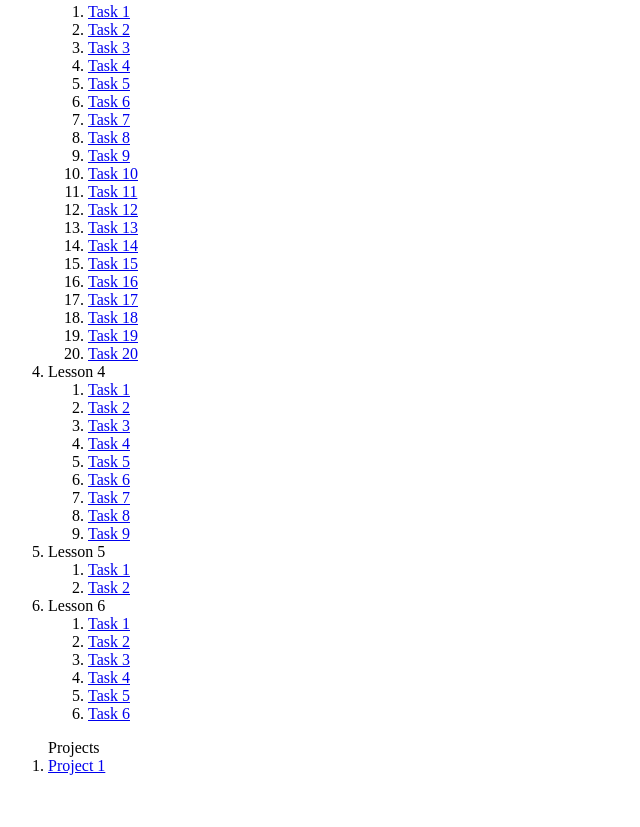
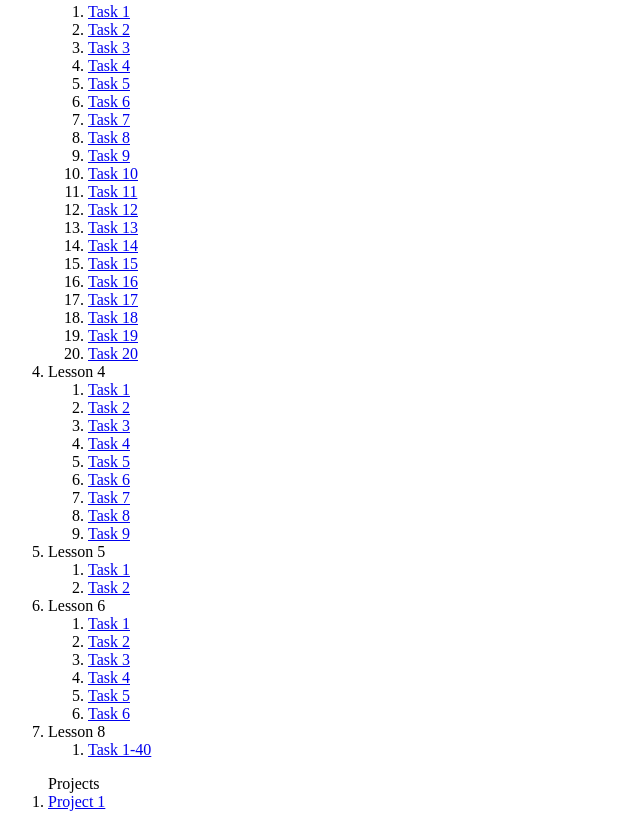
Before and after one commit to Broman3113/FE-JS-Autumn, a plain HTML site: page index.html in a window 1280 px wide. Shown: the part 445-1272 px from the top of the page, without its empty margins (0-640 px from the left). Before the commit the page ends 1236 px from the top, so only its background shows below. Drawn offline with Linux system fonts and the light colour scheme.

Commit message:
Add Lesson-8

```diff
--- a/index.html
+++ b/index.html
@@ -97,6 +97,12 @@
             <li><a href="Homeworks/Lesson-6/Task-6/index.html">Task 6</a></li>
         </ol>
     </li>
+    <li>
+        Lesson 8
+        <ol>
+            <li><a href="Homeworks/Lesson-8/Task-1-40/index.html">Task 1-40</a></li>
+        </ol>
+    </li>
 </ol>
 <ol>
     Projects
```
Also changed, not shown: Homeworks/Lesson-8/Task-1-40/index.html (added, +331 -0 lines).
